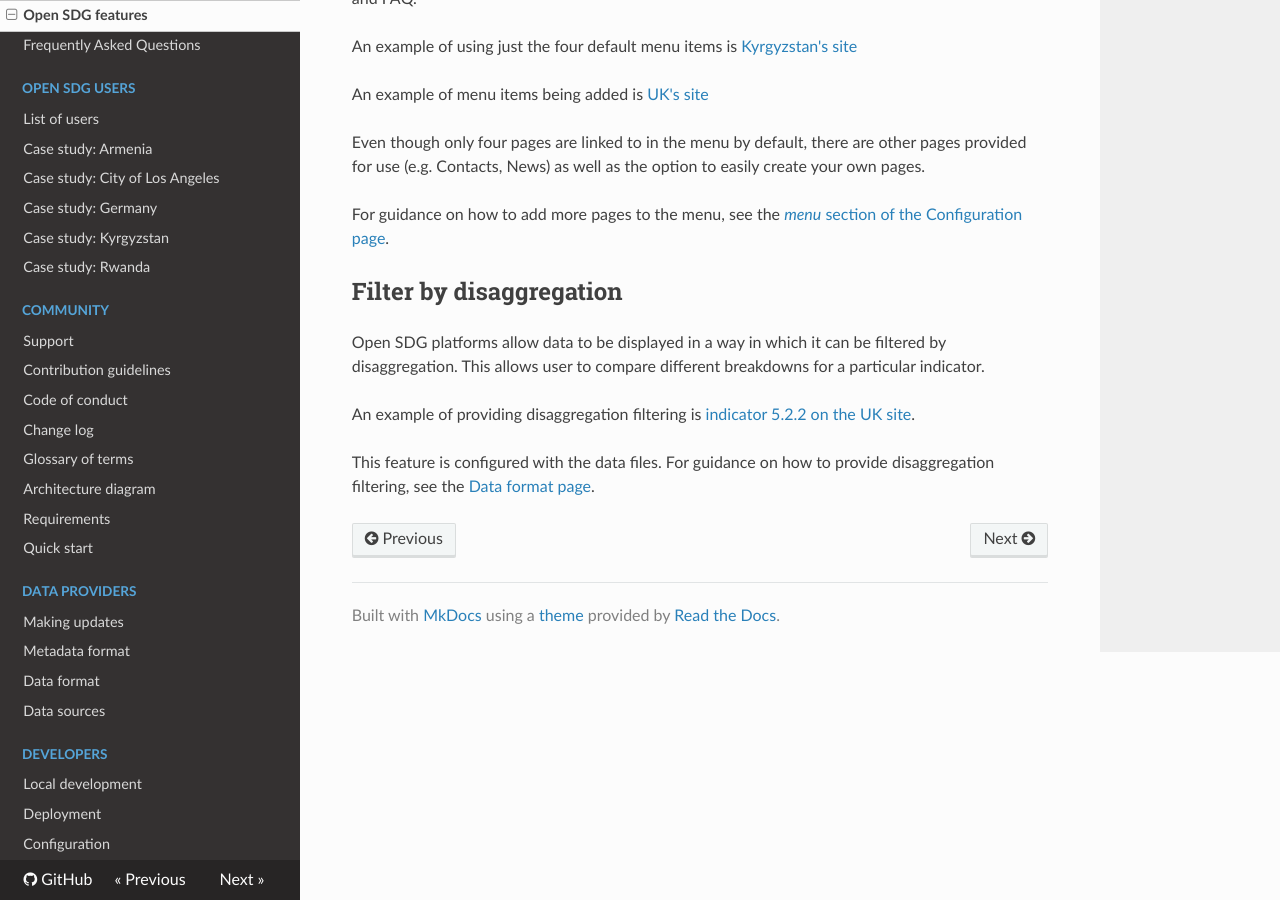
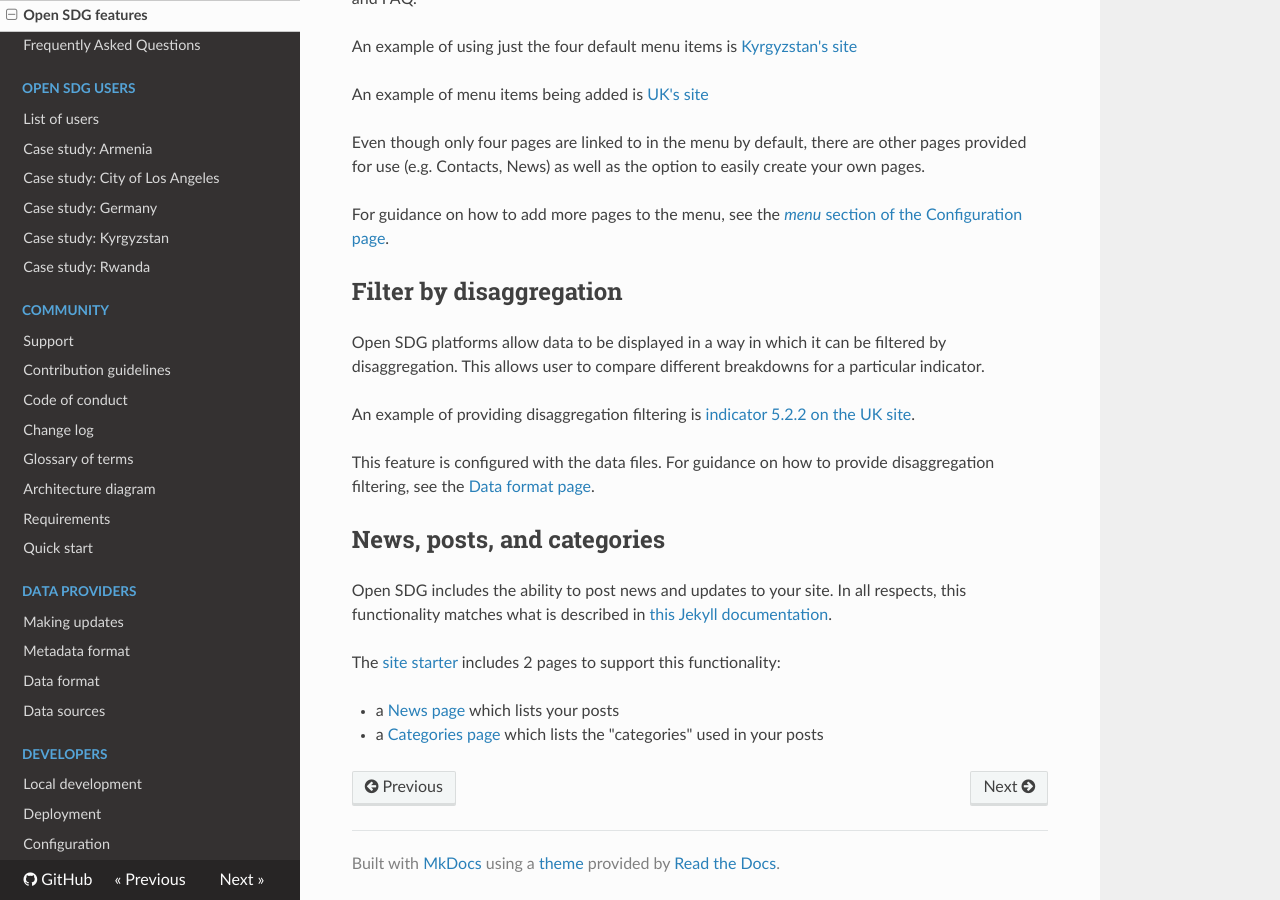
Before and after one commit to open-sdg/open-sdg, an MkDocs documentation site: the page built from docs/open-sdg-features.md, in a window 1280 px wide and 900 px high, scrolled down 2309 px. Built offline with MkDocs 1.6.1, drawn with Linux system fonts in a browser that asks for light colours; nearby versions of some CDN libraries; old or Windows-style settings are respelled for this version of MkDocs.

Commit message:
Documentation of the news/post feature

```diff
--- a/docs/open-sdg-features.md
+++ b/docs/open-sdg-features.md
@@ -73,3 +73,11 @@ Open SDG platforms allow data to be displayed in a way in which it can be filter
 An example of providing disaggregation filtering is [indicator 5.2.2 on the UK site](https://sustainabledevelopment-uk.github.io/5-2-2/).
 
 This feature is configured with the data files. For guidance on how to provide disaggregation filtering, see the [Data format page](https://open-sdg.readthedocs.io/en/latest/data-format/).
+
+## News, posts, and categories
+Open SDG includes the ability to post news and updates to your site. In all respects, this functionality matches what is described in [this Jekyll documentation](https://jekyllrb.com/docs/posts/).
+
+The [site starter](https://github.com/open-sdg/open-sdg-site-starter) includes 2 pages to support this functionality:
+
+* a [News page](https://github.com/open-sdg/open-sdg-site-starter/blob/develop/_pages/news.md) which lists your posts
+* a [Categories page](https://github.com/open-sdg/open-sdg-site-starter/blob/develop/_pages/categories.md) which lists the "categories" used in your posts
```
